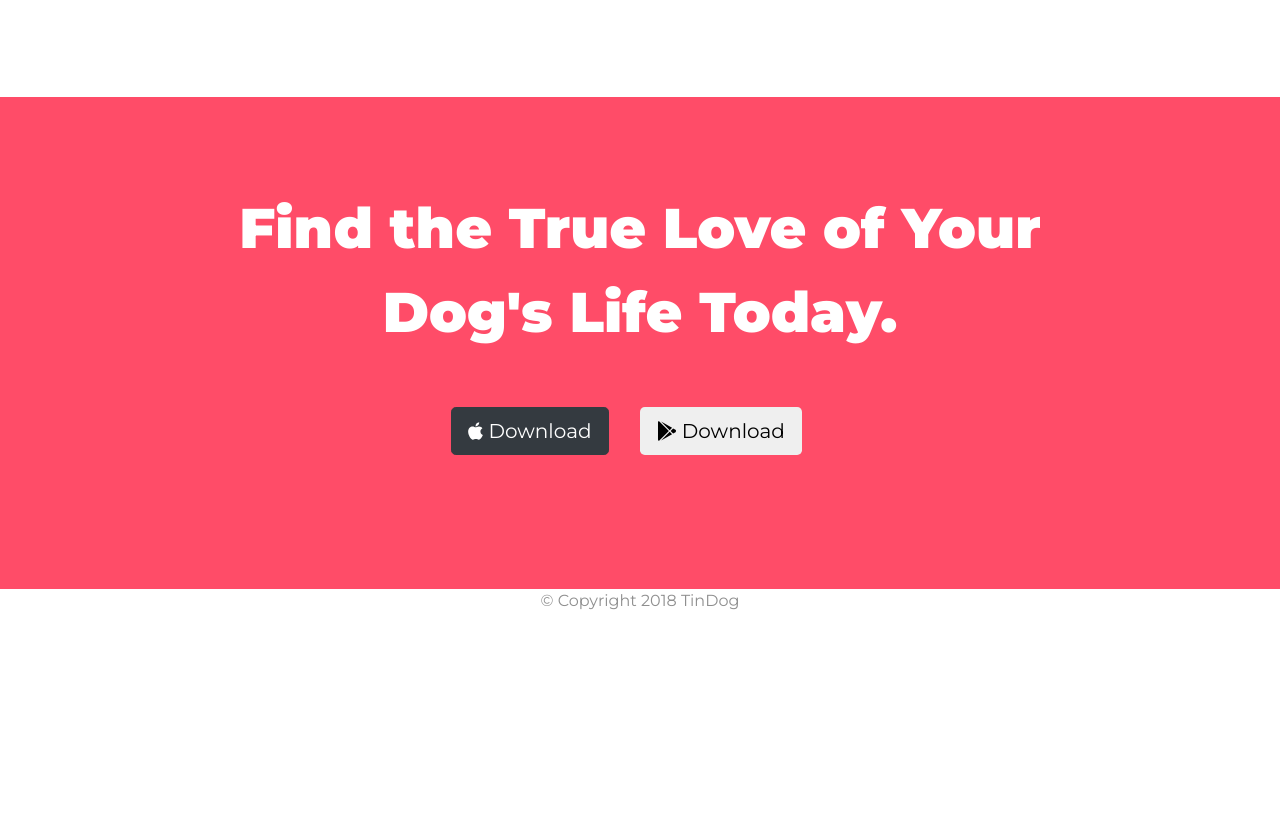
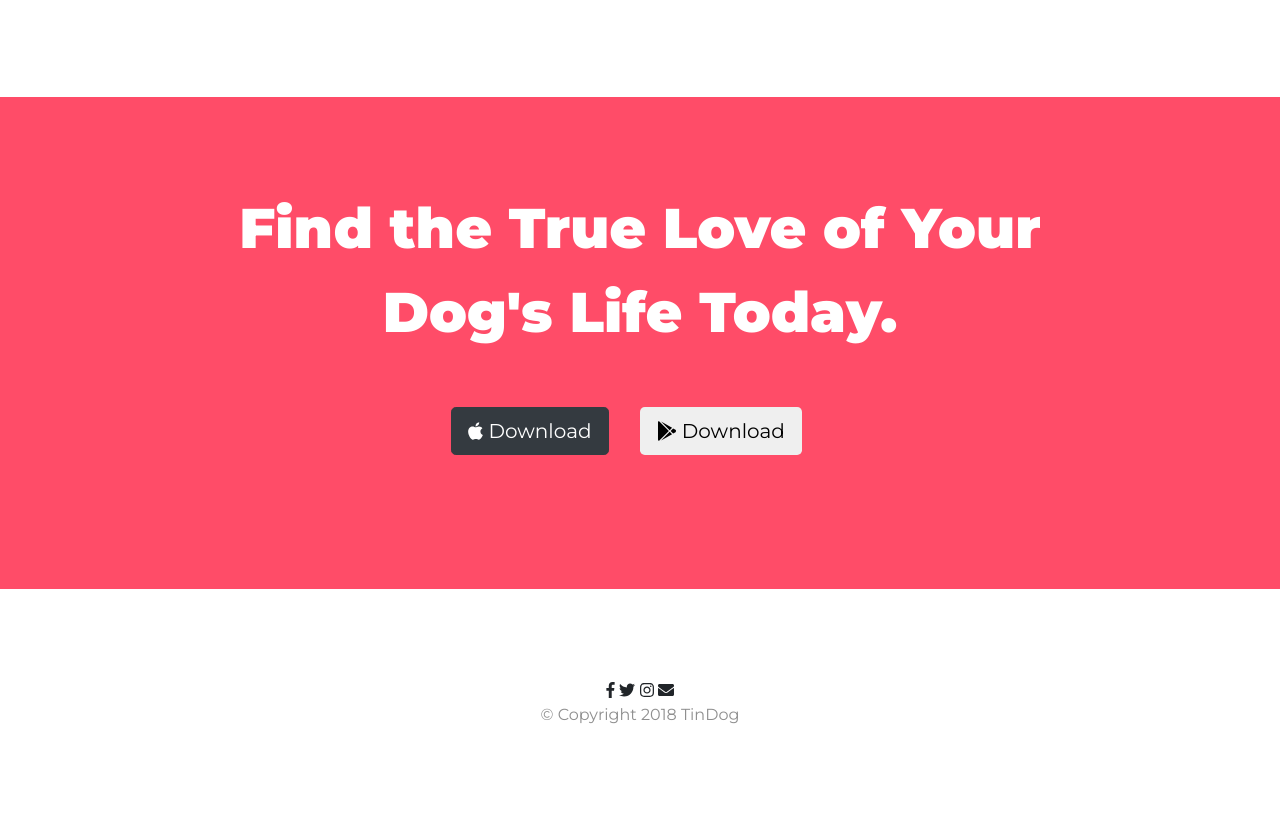
Before and after one commit to yashsati29/lab-tcwdbc-tindog, a plain HTML site: page index.html in a window 1280 px wide. Shown: the part 2502-3335 px from the top of the page. Before the commit the page ends 3131 px from the top, so only its background shows below. Drawn offline with nearby package versions, Linux system fonts and the light colour scheme.

Commit message:
Structurized the #footer section.

```diff
--- a/index.html
+++ b/index.html
@@ -210,6 +210,7 @@
 
   </section>
 
+  <!-- Call to Action -->
 
   <section id="cta" class="colored-section">
 
@@ -224,12 +225,15 @@
 
   <!-- Footer -->
 
-  <footer id="footer">
-
-    <p>© Copyright 2018 TinDog</p>
-
+  <footer id="footer" class="white-section">
+    <div class="container-fluid">
+      <i class="social-icon fab fa-facebook-f"></i>
+      <i class="social-icon fab fa-twitter"></i>
+      <i class="social-icon fab fa-instagram"></i>
+      <i class="social-icon fas fa-envelope"></i>
+      <p>© Copyright 2018 TinDog</p>
+    </div>
   </footer>
-
 
 </body>
 
```
